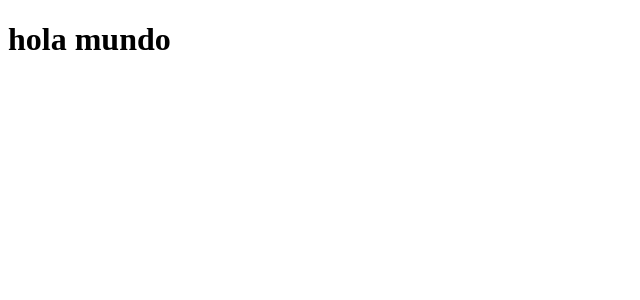
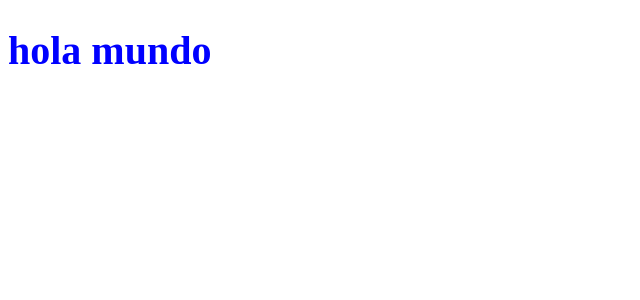
Before and after one commit to ernestozann/profesional-react-hooks, a React app in the folder platzi-conf-store/: page / in a window 1280 px wide. Shown: the top 300 px of the page, without its empty margins (0-640 px from the left). Built offline with nearby package versions, Linux system fonts and the light colour scheme; the HTML template or start-up script is replaced by a standard one.

Commit message:
configuracion de webpack 5 con loaders y estilos

```diff
--- a/platzi-conf-store/package.json
+++ b/platzi-conf-store/package.json
@@ -27,8 +27,10 @@
     "@babel/preset-env": "^7.16.0",
     "@babel/preset-react": "^7.16.0",
     "babel-loader": "^8.2.3",
+    "css-loader": "^6.5.1",
     "html-loader": "^3.0.1",
     "html-webpack-plugin": "^5.5.0",
+    "mini-css-extract-plugin": "^2.4.4",
     "webpack": "^5.64.0",
     "webpack-cli": "^4.9.1",
     "webpack-dev-server": "^4.4.0"
--- a/platzi-conf-store/src/components/App.jsx
+++ b/platzi-conf-store/src/components/App.jsx
@@ -1,4 +1,5 @@
 import React from 'react';
+import '../styles/components/app.css';
 
 const App = () =>	<h1>hola mundo</h1>;
 
--- /dev/null
+++ b/platzi-conf-store/src/styles/components/app.css
@@ -0,0 +1,4 @@
+h1 {
+	font-size: 40px;
+	color: blue;
+}
--- a/platzi-conf-store/webpack.config.js
+++ b/platzi-conf-store/webpack.config.js
@@ -1,5 +1,6 @@
 const path = require("path");
 const HtmlWebpackPlugin = require("html-webpack-plugin");
+const MiniCssExtractPlugin = require("mini-css-extract-plugin");
 
 module.exports = {
 	entry: "./src/index.js",
@@ -27,13 +28,25 @@ module.exports = {
 					},
 				],
 			},
-		],
+			{
+				test: /\.css$/,
+				use: [
+					{
+						loader: MiniCssExtractPlugin.loader,
+					},
+					'css-loader'
+				]
+			}
+		]
 	},
 	plugins: [
 		new HtmlWebpackPlugin({
 			template: "./public/index.html",
 			filename: "./index.html",
 		}),
+		new MiniCssExtractPlugin({
+			filename: "assets/[name].css",
+		})
 	],
 	devServer: {
 		static: path.join(__dirname, "dist"),
```
Also changed, not shown: 1 other file (tests, documents, lock files or other folders).
